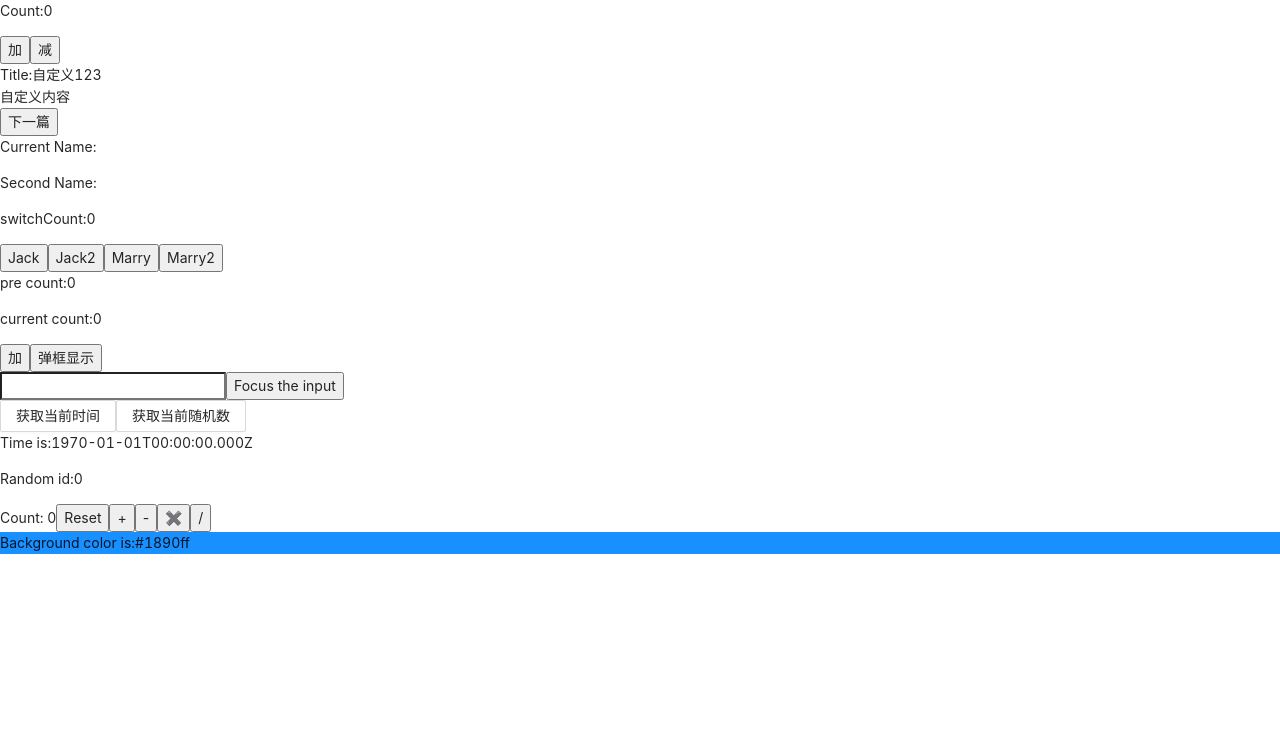
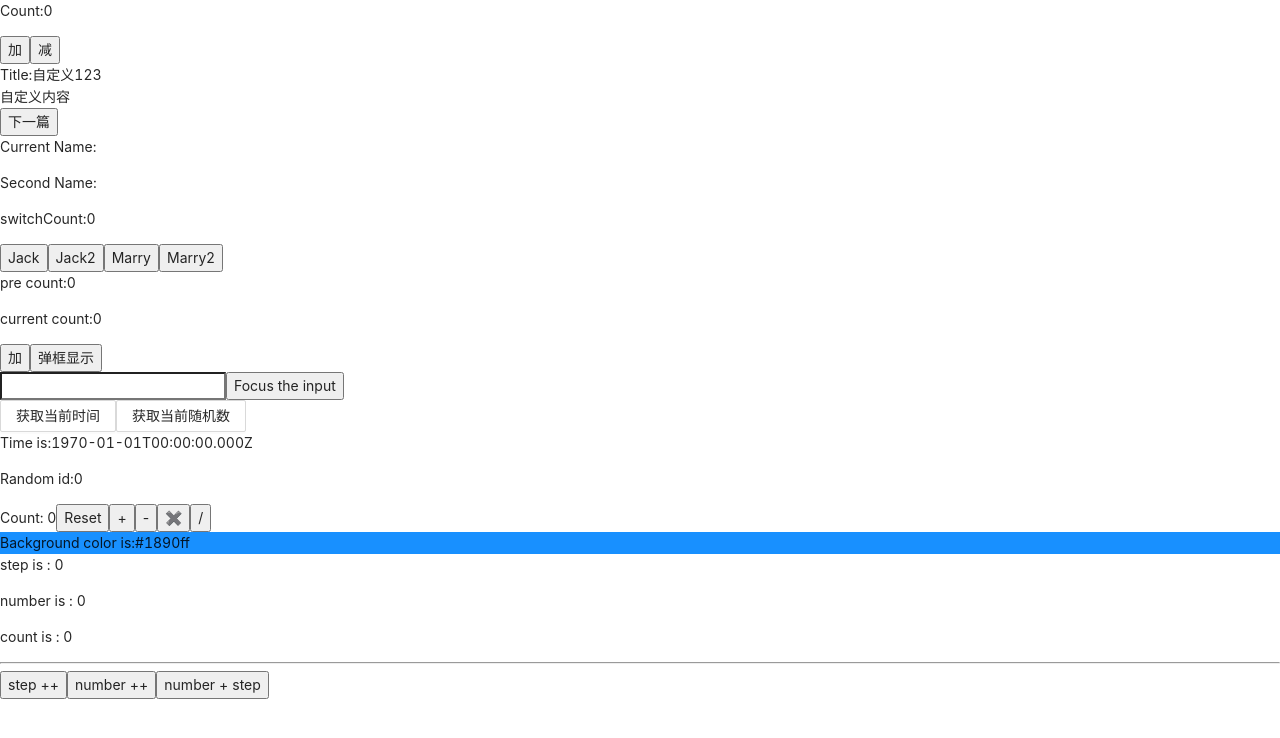
Before and after one commit to jinloser/hook-ts-demo, a React (Create React App) app: page / in a window 1280 px wide. Shown: the top 738 px of the page. Built offline with nearby package versions, Linux system fonts and the light colour scheme.

Commit message:
feat：新增全局content

```diff
--- a/src/App.tsx
+++ b/src/App.tsx
@@ -2,6 +2,7 @@ import React from 'react';
 import './App.css';
 import Article from './Component/Article';
 import ColorParent from './Component/ColorContext/ColorParent';
+import ContextParent from './Component/Context/ContextParent';
 import Counter from './Component/Counter';
 import CountRef from './Component/CountRef';
 import Handle from './Component/Handle';
@@ -20,6 +21,7 @@ const App: React.FC = () => {
       <MemoParent />
       <Reducer />
       <ColorParent />
+      <ContextParent />
     </>
   );
 };
--- a/src/Component/Context/ContextChild.tsx
+++ b/src/Component/Context/ContextChild.tsx
@@ -1,12 +1,12 @@
 import React, { useContext, useEffect } from 'react';
-import APPContext from '../../utils/context-manager';
+import { APPContext } from '../../utils/context-manager';
 
 interface PropsParam {
   step: number;
   number: number;
   count: number;
 }
-const ContextChild: React.FC = ({ step, number, count }: any) => {
+const ContextChild: React.FC<PropsParam> = ({ step, number, count }) => {
   const { setStep, setNumber, setCount, fetchData } = useContext(APPContext);
   useEffect(() => {
     fetchData().then((res: any) => {
--- a/src/Component/Context/ContextParent.tsx
+++ b/src/Component/Context/ContextParent.tsx
@@ -1,5 +1,5 @@
 import React, { useState } from 'react';
-import APPContext from '../../utils/context-manager';
+import { APPContext } from '../../utils/context-manager';
 import ContextChild from './ContextChild';
 
 const fetchData = () => {
@@ -17,7 +17,7 @@ const ContextParent: React.FC = () => {
   return (
     <>
       <APPContext.Provider value={{ setStep, setCount, setNumber, fetchData }}>
-        <ContextChild />
+        <ContextChild step={step} count={count} number={number} />
       </APPContext.Provider>
     </>
   );
--- a/src/utils/context-manager.js
+++ b/src/utils/context-manager.js
@@ -1,3 +1,3 @@
 import React from "react";
 
-export default APPContext = React.createContext();
+export const APPContext = React.createContext();
```
